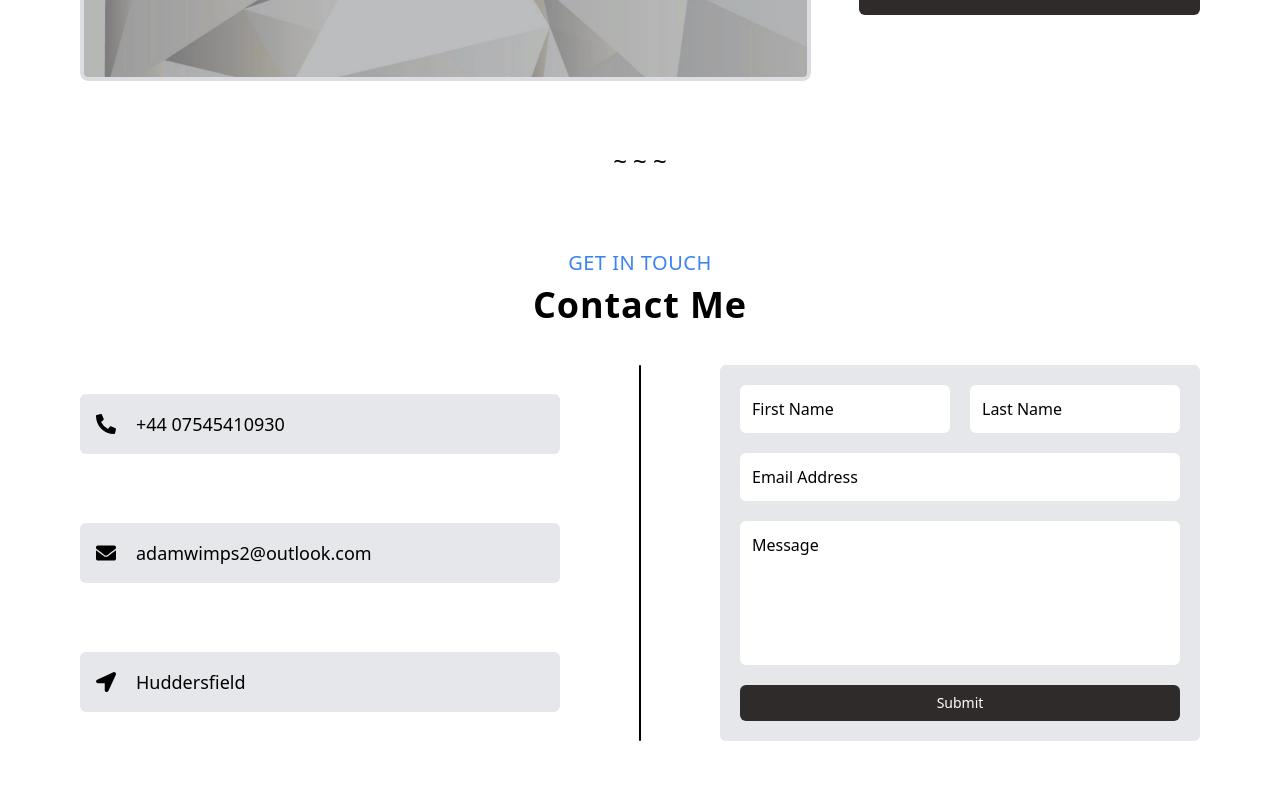
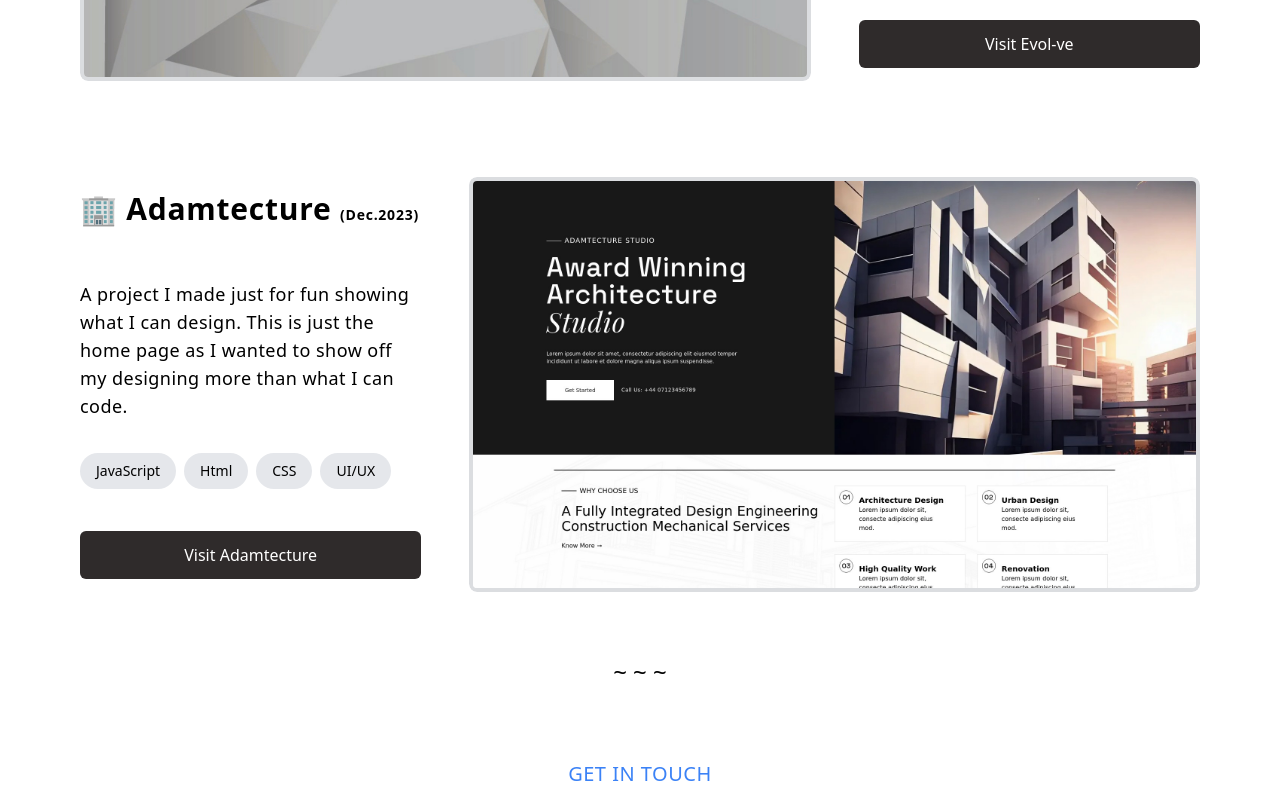
Before and after one commit to awimpenny/myPortfolio, a Next.js app: page /projects in a window 1280 px wide. Shown: the part 1153-1950 px from the top of the page. Built offline with nearby package versions, Linux system fonts and the light colour scheme.

Commit message:
feat(projects): change grid logic

```diff
--- a/app/projects/page.tsx
+++ b/app/projects/page.tsx
@@ -3,12 +3,12 @@ import Image from 'next/image';
 import ContactForm from '@/components/about/contact';
 interface Iprojects {
     title: string;
-    emoji?: string;
-    date?: string;
-    desc?: string;
-    img?: string;
-    tags?: string[];
-    link?: string;
+    emoji: string;
+    date: string;
+    desc: string;
+    img: string;
+    tags: string[];
+    link: string;
     flipped: boolean;
 }
 
@@ -22,11 +22,7 @@ const Projects = () => {
             tags: ['JavaScript', 'Html', 'CSS', 'UI/UX'],
             link: 'https://www.crystaldetails.co.uk/',
             flipped: false,
-        },
-        {
-            title: 'Crystal Details',
             img: '/crystaldetails.jpg',
-            flipped: false,
         },
         {
             title: 'Evol-ve',
@@ -36,11 +32,18 @@ const Projects = () => {
             tags: ['JavaScript', 'Html', 'CSS', 'UI/UX'],
             link: 'https://evol-ve.com/',
             flipped: true,
+            img: '/evol-ve.jpg',
         },
+
         {
-            title: 'Evol-ve',
-            img: '/evol-ve.jpg',
-            flipped: true,
+            title: 'Adamtecture',
+            emoji: '🏢',
+            date: 'Dec.2023',
+            desc: 'A project I made just for fun showing what I can design. This is just the home page as I wanted to show off my designing more than what I can code.',
+            tags: ['JavaScript', 'Html', 'CSS', 'UI/UX'],
+            link: 'https://adamtecture.vercel.app/',
+            flipped: false,
+            img: '/adamtecture.jpg',
         },
     ];
 
@@ -50,9 +53,17 @@ const Projects = () => {
             <h2 className='text-3xl md:text-4xl text-center tracking-wide font-bold mb-20'>
                 Check out some of my work.
             </h2>
-            <div className='grid grid-cols-1 lg:grid-cols-3 gap-x-12 gap-y-10 lg:gap-y-24 mb-10'>
+            <div className='flex flex-col w-full mb-10 gap-y-10 lg:gap-y-24'>
                 {projects.map((v: Iprojects, i: number) => {
-                    return <ProjectCard data={v} key={i} />;
+                    return (
+                        <div
+                            key={i}
+                            className='grid grid-cols-1 lg:grid-cols-3 gap-x-12 gap-y-10 lg:gap-y-24 w-full h-full'
+                        >
+                            <ProjectCard data={v} />
+                            <ProjectImg data={v} />
+                        </div>
+                    );
                 })}
             </div>
             <hr className="h-10 w-full text-center my-16 border-none before:text-2xl before:leading-8 before:text-black  dark:before:text-gray-300 before:content-['~_~_~']"></hr>
@@ -61,10 +72,7 @@ const Projects = () => {
     );
 };
 
-const ProjectCard = (props: { data: Iprojects }) => {
-    const tagStyle = 'inline-block bg-gray-200 dark:bg-[#2f2b2b] text-sm leading-5 mr-2 mb-2 px-4 py-2 rounded-full';
-
-    if (props.data.img) {
+const ProjectImg = (props: { data: Iprojects }) => {
     return (
         <div className='md:col-span-2 m-auto'>
             <div className='grid grid-cols-1 gap-4 lg:grid-cols-5'>
@@ -82,10 +90,13 @@ const ProjectCard = (props: { data: Iprojects }) => {
             </div>
         </div>
     );
-    }
+};
+
+const ProjectCard = (props: { data: Iprojects }) => {
+    const tagStyle = 'inline-block bg-gray-200 dark:bg-[#2f2b2b] text-sm leading-5 mr-2 mb-2 px-4 py-2 rounded-full';
 
     return (
-        <div className={`${props.data.flipped && 'lg:order-3'} flex flex-col col-span-1`}>
+        <div className={`${props.data.flipped && 'lg:order-3'} flex flex-col col-span-1 h-full justify-evenly`}>
             <div className='text-3xl font-bold tracking-wide whitespace-pre-line md:whitespace-nowrap'>
                 {props.data.emoji} {props.data.title} <span className='text-sm'>({props.data.date})</span>
             </div>
```
Also changed, not shown: public/adamtecture.jpg (added). Lines whose indentation alone changed are shown as unchanged.
